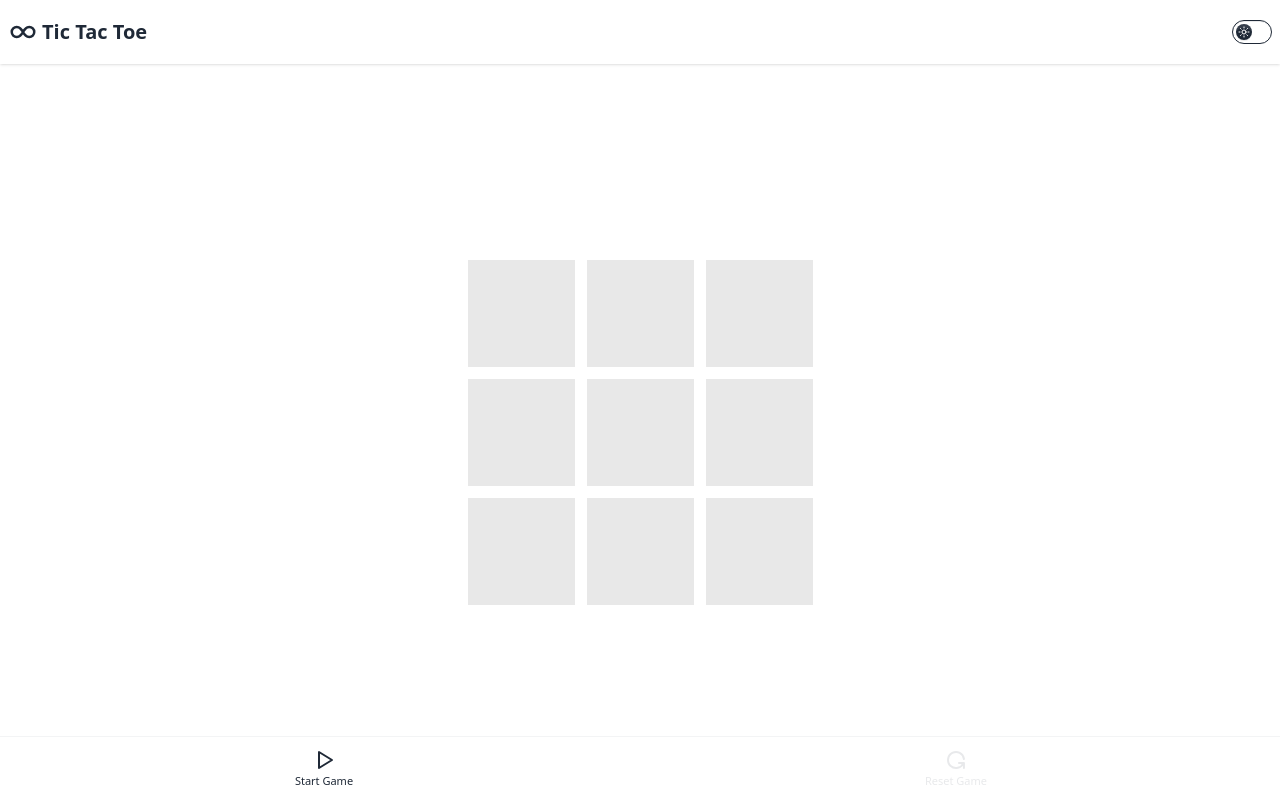
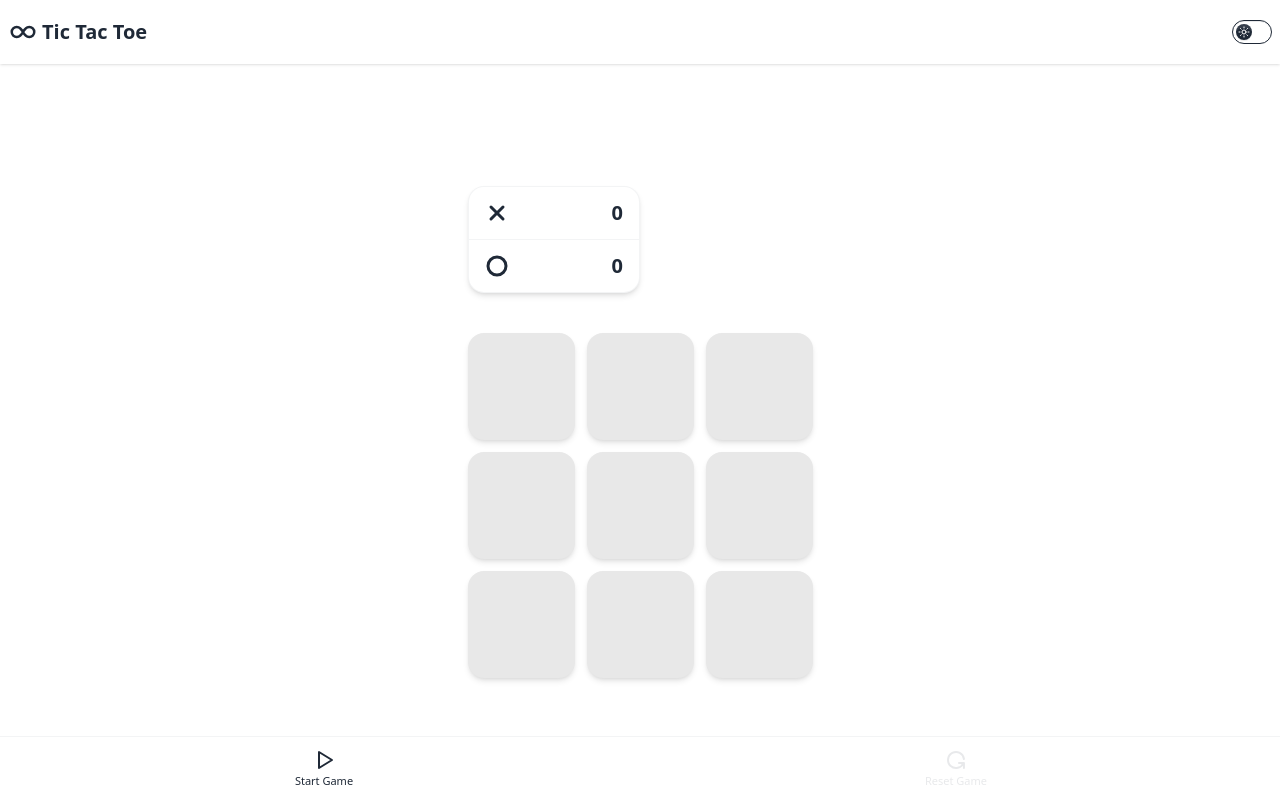
Before and after one commit to fm-anderson/tic-tac-toe, a React (Vite) app: page / in a window 1280 px wide. Built offline with nearby package versions, Linux system fonts and the light colour scheme.

Commit message:
score outline added

```diff
--- a/src/App.jsx
+++ b/src/App.jsx
@@ -1,9 +1,10 @@
 import { useState, useEffect } from "react";
 import { updatePlayerMoves, updateWinner } from "./utils/helper";
-import Square from "./components/square";
+import Square from "./components/Square";
 import Footer from "./components/Footer";
 import Navbar from "./components/Navbar";
 import SelectPlayer from "./components/SelectPlayer";
+import Score from "./components/Score";
 
 function App() {
   const [board, setBoard] = useState(Array(9).fill(null));
@@ -25,16 +26,9 @@ function App() {
     setBoard(Array(9).fill(null));
     setPlayerXMoves([]);
     setPlayerOMoves([]);
+    setWinner(null);
     setCurrentPlayer("playerX");
-    setWinner(null);
-    // TODO: OPEN MODAL AND CHOOSE PLAYER INSTEAD OF SELECTING "playerX"
   };
-
-  // const startGame = () => {
-  // TODO:
-  //   setCurrentPlayer(player);
-  //   setIsModalOpen(false);
-  // };
 
   const handleCellClick = (index) => {
     if (board[index] || winner || !currentPlayer) {
@@ -57,13 +51,11 @@ function App() {
   return (
     <div className="flex h-screen flex-col items-center">
       <Navbar />
-      <div className="my-auto">
-        {winner && (
-          <div className="mb-4 text-2xl font-bold">
-            {winner && `Player ${winner === "playerX" ? "X" : "O"} wins!`}
-          </div>
-        )}
-        <div className="grid grid-cols-3 gap-3 p-3">
+      <div className="my-auto p-3">
+        <div className="grid grid-cols-2">
+          <Score currentPlayer={currentPlayer} />
+        </div>
+        <div className="mt-10 grid grid-cols-3 gap-3">
           {board.map((item, index) => (
             <div key={index} onClick={() => handleCellClick(index)}>
               <Square value={item} />
@@ -81,6 +73,7 @@ function App() {
         resetGame={resetGame}
         currentPlayer={currentPlayer}
         setIsModalOpen={setIsModalOpen}
+        winner={winner}
       />
     </div>
   );
--- a/src/components/Footer.jsx
+++ b/src/components/Footer.jsx
@@ -1,6 +1,6 @@
 import { IconPlayerPlay, IconRotate } from "@tabler/icons-react";
 
-function Footer({ resetGame, currentPlayer, setIsModalOpen }) {
+function Footer({ resetGame, currentPlayer, setIsModalOpen, winner }) {
   return (
     <div className="dock">
       <button onClick={() => setIsModalOpen(true)} disabled={currentPlayer}>
@@ -10,7 +10,9 @@ function Footer({ resetGame, currentPlayer, setIsModalOpen }) {
 
       <button onClick={resetGame} disabled={!currentPlayer}>
         <IconRotate stroke={2} />
-        <span className="dock-label">Reset Game</span>
+        <span className="dock-label">
+          {winner ? "Play Again" : "Reset Game"}
+        </span>
       </button>
     </div>
   );
--- /dev/null
+++ b/src/components/Score.jsx
@@ -0,0 +1,38 @@
+import { IconX, IconCircle } from "@tabler/icons-react";
+
+function Score({ currentPlayer }) {
+  return (
+    <>
+      <div className="rounded-box border-base-content/5 bg-base-100 overflow-x-auto border shadow-md">
+        <table className="table">
+          <tbody>
+            <tr>
+              <td>
+                <IconX stroke={3} />
+              </td>
+              <td className="text-end text-xl font-semibold">0</td>
+            </tr>
+            <tr>
+              <td>
+                <IconCircle stroke={3} />
+              </td>
+              <td className="text-end text-xl font-semibold">0</td>
+            </tr>
+          </tbody>
+        </table>
+      </div>
+      <div className="flex items-center justify-center">
+        <button className="btn btn-ghost bg-base-100 btn-lg pointer-events-none">
+          {currentPlayer === "playerX" && (
+            <IconX stroke={2} size={70} className="text-primary" />
+          )}
+          {currentPlayer === "playerO" && (
+            <IconCircle stroke={2} size={70} className="text-secondary" />
+          )}
+        </button>
+      </div>
+    </>
+  );
+}
+
+export default Score;
--- a/src/components/SelectPlayer.jsx
+++ b/src/components/SelectPlayer.jsx
@@ -1,7 +1,7 @@
 import { IconX, IconCircle } from "@tabler/icons-react";
 
 function SelectPlayer({ setCurrentPlayer, setIsModalOpen, isModalOpen }) {
-  const setPlayerAndStartGame = (player) => {
+  const startGame = (player) => {
     setCurrentPlayer(player);
     setIsModalOpen(false);
   };
@@ -21,13 +21,13 @@ function SelectPlayer({ setCurrentPlayer, setIsModalOpen, isModalOpen }) {
           <span className="flex gap-2">
             <button
               className="btn btn-lg btn-square text-primary"
-              onClick={() => setPlayerAndStartGame("playerX")}
+              onClick={() => startGame("playerX")}
             >
               <IconX stroke={3} />
             </button>
             <button
               className="btn btn-lg btn-square text-secondary"
-              onClick={() => setPlayerAndStartGame("playerO")}
+              onClick={() => startGame("playerO")}
             >
               <IconCircle stroke={3} />
             </button>
--- a/src/components/Square.jsx
+++ b/src/components/Square.jsx
@@ -18,7 +18,7 @@ function Square({ value }) {
   }, [value]);
 
   return (
-    <div className="bg-base-200 p-4">
+    <div className="bg-base-200 rounded-2xl p-4 shadow-md">
       <IconComponent
         stroke={2}
         size={75}
--- a/src/index.css
+++ b/src/index.css
@@ -3,11 +3,12 @@
   themes:
     fantasy --default,
     dim --prefersdark;
+  logs: false;
 }
 
 .bg-base-200 .playerx,
 .bg-base-200 .playero {
-  transition: transform 0.3s ease-in-out;
+  transition: transform 0.15s ease-in-out;
   transform: scale(0);
 }
 
```
